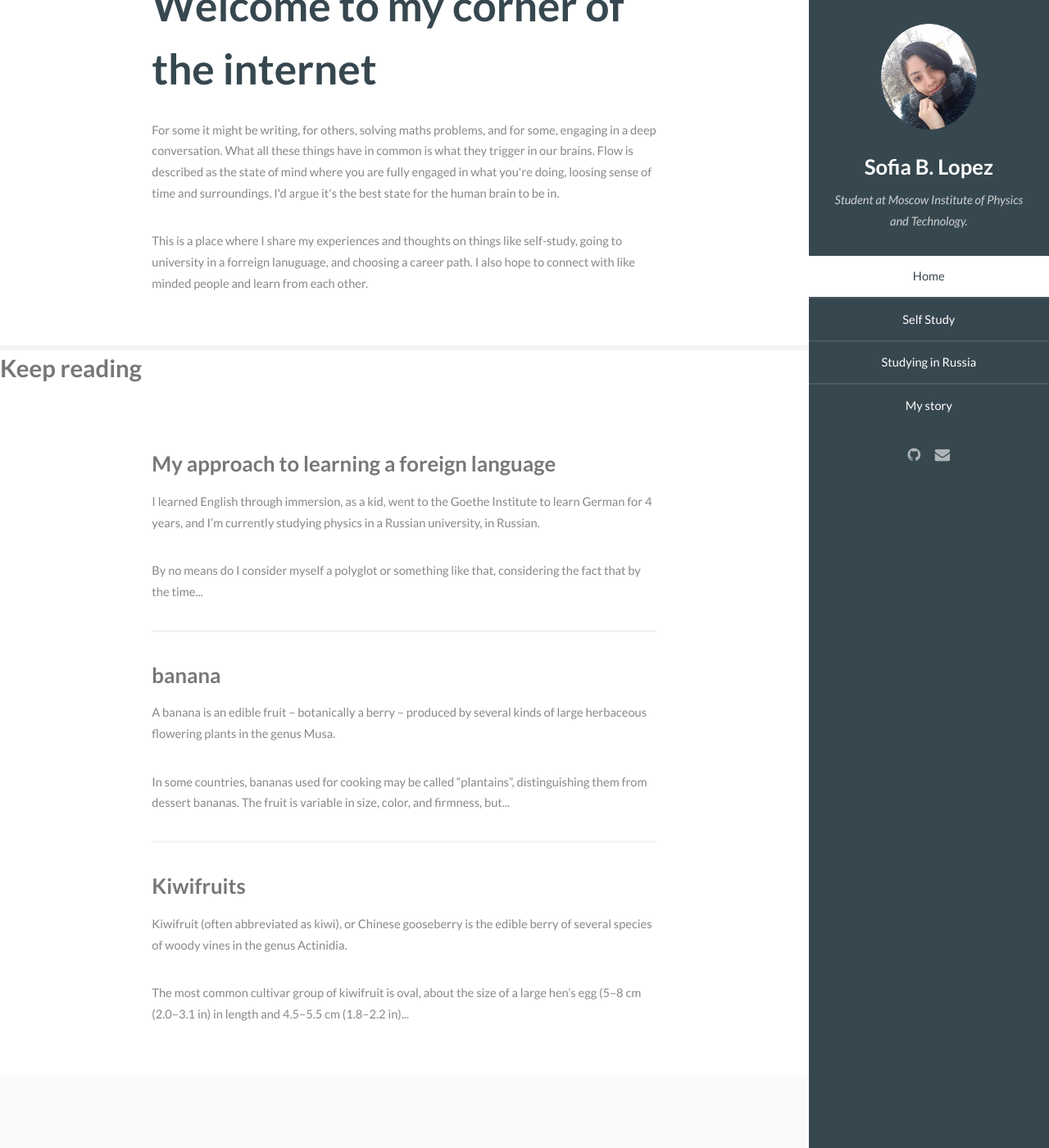
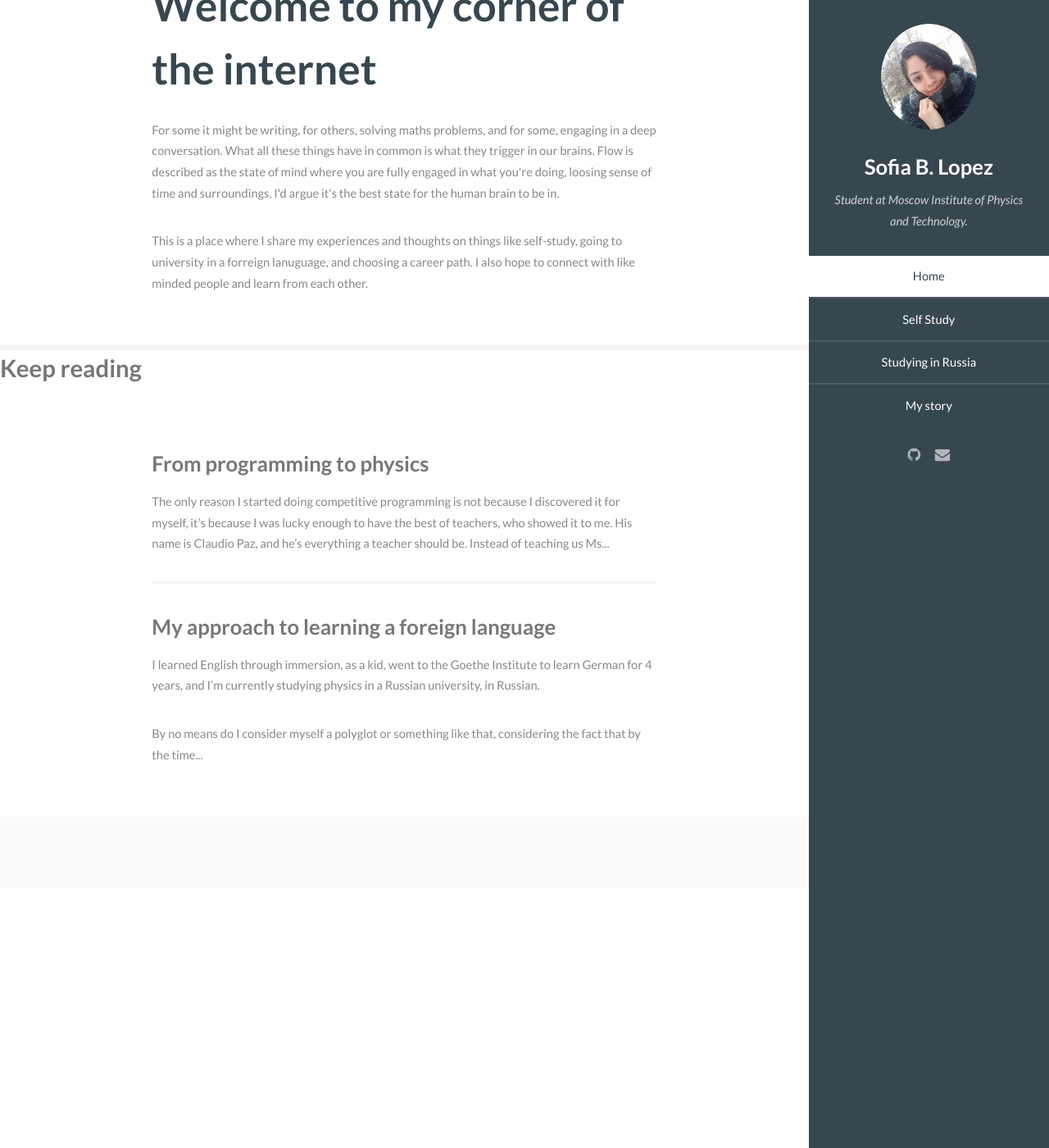
Before and after one commit to sofiabelen/sofiabelen.github.io, a Jekyll site: the page built from index.html, in a window 1280 px wide and 1400 px high, scrolled down 311 px. Shown: the whole window at 82% size. Built offline with Jekyll 4.4.1, drawn with Linux system fonts in a browser that asks for light colours; the list of posts is cut into pages by our own code.

Commit message:
New post: foreignlanguages.md + delete others

```diff
--- a/_posts/2018-08-22-kiwifruits.md
+++ /dev/null
@@ -1,13 +0,0 @@
----
-layout: post
-title: Kiwifruits
-category: "selfstudy"
----
-Kiwifruit (often abbreviated as kiwi), or Chinese gooseberry is the edible
-berry of several species of woody vines in the genus Actinidia.
-
-The most common cultivar group of kiwifruit is oval, about the size of a large
-hen's egg (5–8 cm (2.0–3.1 in) in length and 4.5–5.5 cm (1.8–2.2 in) in
-diameter). It has a fibrous, dull greenish-brown skin and bright green or
-golden flesh with rows of tiny, black, edible seeds. The fruit has a soft
-texture, with a sweet and unique flavor.
--- a/_posts/2018-11-25-banana.md
+++ /dev/null
@@ -1,13 +0,0 @@
----
-layout: post
-title: banana
-category: "studyinginrussia"
----
-A banana is an edible fruit – botanically a berry – produced by several kinds
-of large herbaceous flowering plants in the genus Musa.
-
-In some countries, bananas used for cooking may be called "plantains",
-distinguishing them from dessert bananas. The fruit is variable in size, color,
-and firmness, but is usually elongated and curved, with soft flesh rich in
-starch covered with a rind, which may be green, yellow, red, purple, or brown
-when ripe.
--- /dev/null
+++ b/_posts/2019-06-27-from_programming_to_physics.md
@@ -0,0 +1,16 @@
+---
+layout: post
+title: From programming to physics
+categories: mystory
+---
+The only reason I started doing competitive programming is not because I discovered it for myself, it's because I was lucky enough to have the best of teachers, who showed it to me. His name is Claudio Paz, and he's everything a teacher should be. Instead of teaching us Ms Word, as he was meant to, he asked us if we wanted to do something different. I was 15 at the time and didn't really care because I thougth I'd probably hate it anyways, since it was school. I was so wrong. He taught us how to code, but not in the standar way. We were always solving problems, so learning the syntax wasn't as important as coming up with a good logical solution. I, along with anther classmate, participated in the national olympiad that year, and, being brutally honest, we didn't do well. But there was no turning back, at least for me. I knew this is what I loved doing more than anything, but seeing how good the other contestants were, was very intimidating. For me, it felt like no matter how many hours I put into it or how hard I tried, I'd never be on their level. This drived me crazy, but it became my passion.
+
+Fast forward a couple of years, my passion for competitive programming never went away, but I didn't see a viable career path. I moved to Russia, where it's virtually impossible (at least for me) to participate in ACM-ICPC, since, well, they are extremelly good at this, always scoring top 10 in worldwide competitions. Besides, I'd have the language barrier, so I don't think I'd have much time left to practice.
+
+The thing is, I could still study Computer Science, but none of the career options were simliar to what I liked doing, to what I was used to doing. I'm more interested in the problem-solving part of cs than in the "actually building something useful." The other option was dedicating myself to something like theoretical computer science, and maybe I would've liked that. But this is when I discovered that I liked physics, or better put, solving physics problems, like the ones in Irodov's books. The "aha" moment after cracking a problem and also the dark process of reading it and not even knowing where to start, was exactly the same as I'd experienced in cp. It was a deja-vu for me.
+
+So, I started considering physics more and more. The main thing that put me off, though, was that I read everywhere that you basically need a Ph.D if you want a serious job as a physist. So many years of education before I could dream of doing something useful. But that's when it clicked. If studying is what I love, why should I be in a rush to finish it and start working on something I might not like?
+
+The rest was more like a leap of faith. I knew I liked physics, but I couldn't be sure because I'd been studying it only for like a month. I had to make a decision, though, because I had to apply for a scholarship and choose a program. So I did it. I chose physics. Mainly because it was the path that kept my options open. It gives me a base, upon which I can start building on. This is also dangerous, however, since it doesn't give you a clear career path, you have to define what you want to do.
+
+Before choosing this, this thought was always in my head: would you still be doing somehting you love if someone else hadn't showed you the way? I know it's completely irrational to feel bad that you found your passion because someone showed it to you, since that's usually the case, but I wanted to discover something else by myself. Maybe there were other things that would interest me just as much or maybe more, but I hadn't discovered them. If I don't explore, I might never discover them. This was a scary thought for me, and it's also one of the reasons why I changed my path, after 4 years of dedicating myself to cp.
--- a/index.html
+++ b/index.html
@@ -2,7 +2,6 @@
 layout: default
 title: Welcome to my corner of the internet
 subtitle:
-cant: 10
 ---
 
 <section id="one">
```
Also changed, not shown: _posts/2019-06-25-foreignlanguages.md (+1 -1 lines).
